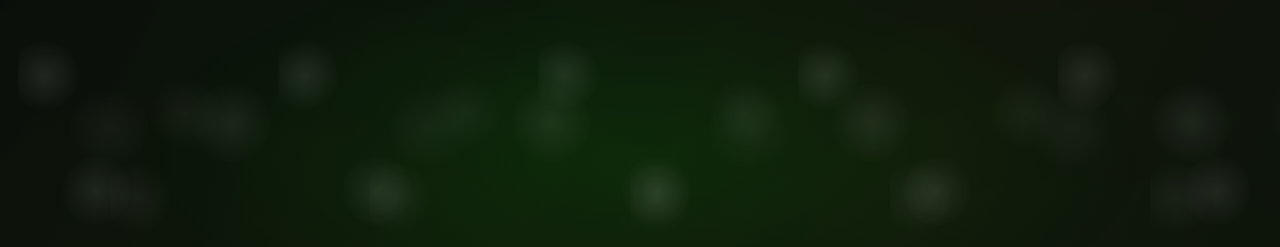
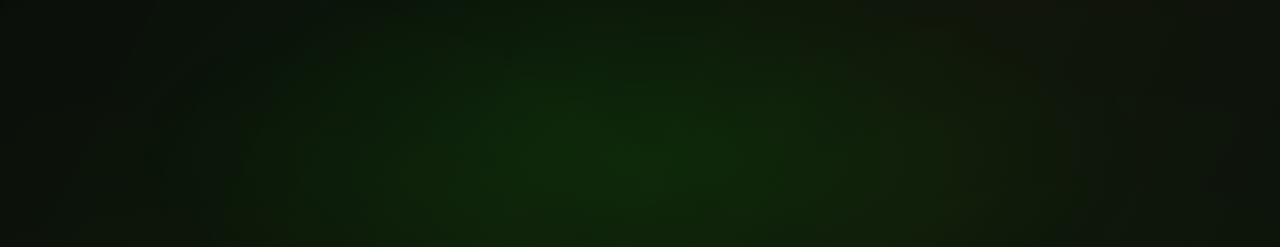
Before and after one commit to AInsiders/GTA5Bot, a website: page index.html in a window 1280 px wide. Shown: the part 65-312 px from the top of the page. Drawn offline with nearby package versions, Linux system fonts and the light colour scheme.

Commit message:
Add files via upload

```diff
--- a/css/styles.css
+++ b/css/styles.css
@@ -331,41 +331,6 @@ section {
 
 .hero-content {
   transform: translateY(0);
-}
-
-.hero-dust {
-  position: absolute;
-  inset: 0;
-  pointer-events: none;
-  z-index: -1;
-  background-image:
-    radial-gradient(circle at 10% 20%, rgba(255, 255, 255, 0.16) 0, transparent 35px),
-    radial-gradient(circle at 80% 30%, rgba(255, 255, 255, 0.12) 0, transparent 40px),
-    radial-gradient(circle at 40% 80%, rgba(255, 255, 255, 0.14) 0, transparent 35px);
-  background-size: 260px 260px, 320px 320px, 280px 280px;
-  mix-blend-mode: screen;
-}
-
-.hero-dust--fast {
-  opacity: 0.55;
-  animation: hero-dust-float 38s linear infinite;
-}
-
-.hero-dust--slow {
-  opacity: 0.3;
-  animation: hero-dust-float 70s linear infinite reverse;
-}
-
-@keyframes hero-dust-float {
-  0% {
-    background-position: 0 0, 0 40px, -40px -20px;
-  }
-  50% {
-    background-position: 60px 80px, -80px 0, 40px -60px;
-  }
-  100% {
-    background-position: 120px 160px, -160px 40px, 80px -120px;
-  }
 }
 
 .hero-badge {
--- a/index.html
+++ b/index.html
@@ -47,8 +47,6 @@
         <div class="hero-parallax hero-parallax--top" data-parallax-speed="0.06"></div>
         <div class="hero-parallax hero-parallax--bottom" data-parallax-speed="0.1"></div>
         <div class="hero-grid" id="hero-grid"></div>
-        <div class="hero-dust hero-dust--fast" data-parallax-speed="0.02"></div>
-        <div class="hero-dust hero-dust--slow" data-parallax-speed="0.01"></div>
         <div class="hero-content reveal">
           <div class="hero-badge">LOS SANTOS</div>
           <h1>GTA BOT</h1>
```
Also changed, not shown: README.md.
